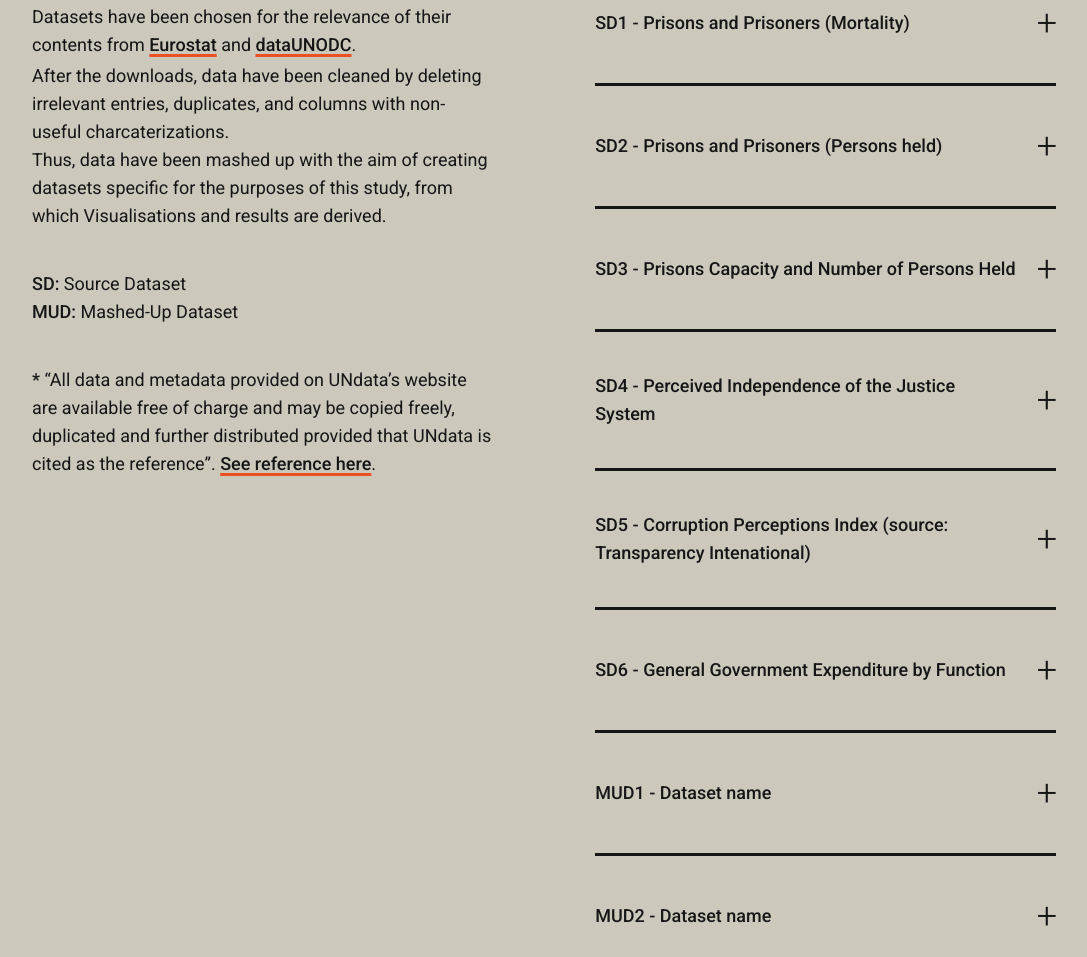
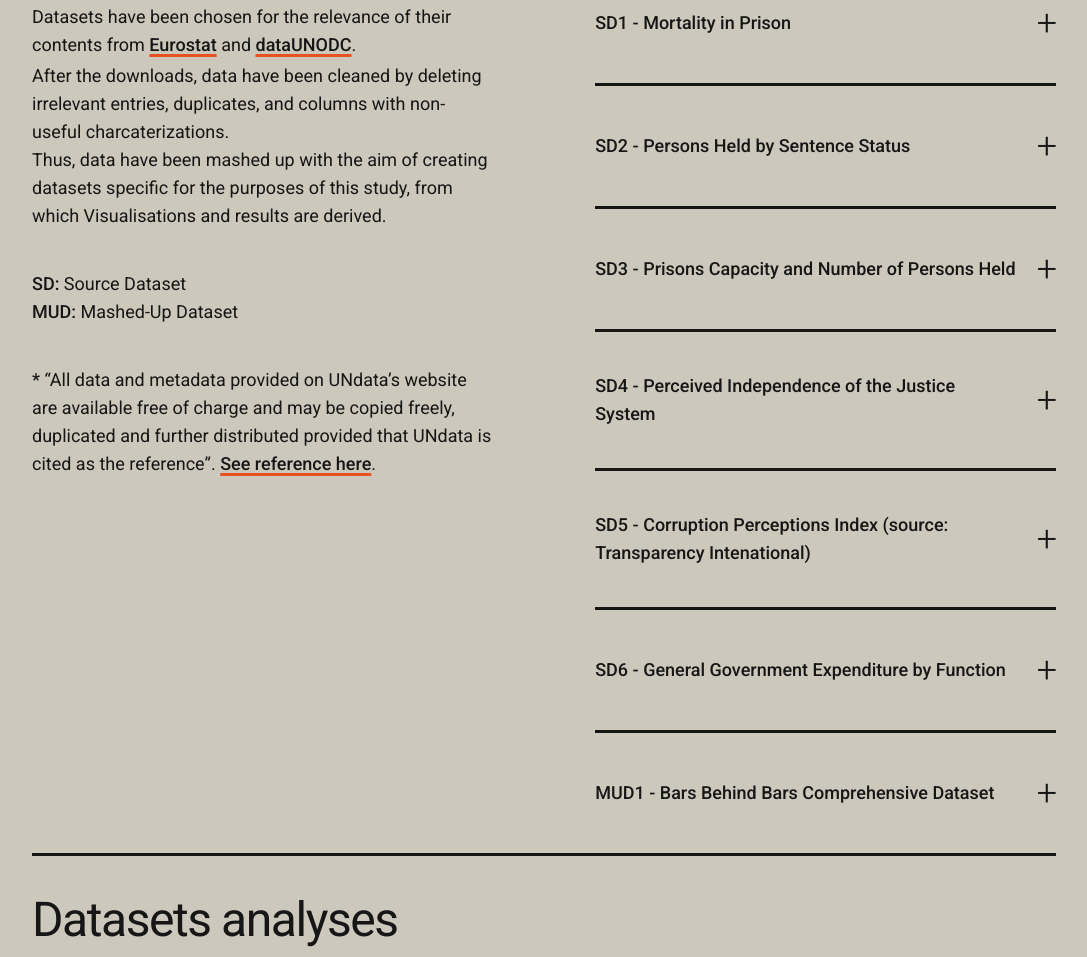
Before and after one commit to tommasobattisti/BarsBehindBars, a website: page index.html in a window 1280 px wide. Shown: the part 2195-3152 px from the top of the page, without its empty margins (96-1183 px from the left). Drawn offline with nearby package versions, Linux system fonts and the light colour scheme.

Commit message:
Update index.html

```diff
--- a/index.html
+++ b/index.html
@@ -163,7 +163,7 @@
                 <div id="datasets-right-block" class="w-full md:w-[45%]">
                     <div class="prison-padding-bottom prison-border-bottom">
                         <div id="sd1-toggle-btn" class="cursor-pointer flex items-center justify-between ">
-                            <p class="paragraph keyword pr-5">SD1 - Prisons and Prisoners (Mortality)</p>
+                            <p class="paragraph keyword pr-5">SD1 - Mortality in Prison</p>
                             <p id="sd1-activation-icon" class="plus-icons font-light">+</p>
                         </div>
                         <div id="sd1-toggle-container" class="prison-padding-top hidden">
@@ -178,7 +178,7 @@
                     </div>
                     <div class="prison-padding-bottom prison-border-bottom">
                         <div id="sd2-toggle-btn" class="cursor-pointer flex items-center justify-between prison-padding-top">
-                            <p class="paragraph keyword pr-5">SD2 - Prisons and Prisoners (Persons held)</p>
+                            <p class="paragraph keyword pr-5">SD2 - Persons Held by Sentence Status</p>
                             <p id="sd2-activation-icon" class="plus-icons font-light">+</p>
                         </div>
                         <div id="sd2-toggle-container" class="prison-padding-top hidden">
@@ -251,16 +251,19 @@
                             <p class="paragraph"><span class="keyword">License:</span> CC BY 4.0</p>
                         </div>
                     </div>
-                    <div class="prison-padding-bottom prison-border-bottom">
+                    <div>
                         <div id="mud1-toggle-btn" class="cursor-pointer flex items-center justify-between prison-padding-top">
-                            <p class="paragraph keyword pr-5">MUD1 - Dataset name</p>
+                            <p class="paragraph keyword pr-5">MUD1 - Bars Behind Bars Comprehensive Dataset</p>
                             <p id="mud1-activation-icon" class="plus-icons font-light">+</p>
                         </div>
-                    </div>
-                    <div>
-                        <div id="mud2-toggle-btn" class="cursor-pointer flex items-center justify-between prison-padding-top">
-                            <p class="paragraph keyword pr-5">MUD2 - Dataset name</p>
-                            <p id="mud2-activation-icon" class="plus-icons font-light">+</p>
+                        <div id="mud1-toggle-container" class="prison-padding-top hidden">
+                            <p class="paragraph"><span class="keyword">Id:</span> MUD1</p>
+                            <p class="paragraph"><span class="keyword">Last update:</span> April 15, 2023</p>
+                            <p class="paragraph"><span class="keyword">Metadata:</span> provided</p>
+                            <p class="paragraph"><span class="keyword">Format:</span> .json</p>
+                            <p class="paragraph"><span class="keyword">URI:</span> <a class="in-text-a" href="https://github.com/Prisoner-s-Dilemma/OpenAccess-DigitalEthics-ProjectMaterial/blob/main/final%20data%20/all%20countries.json" target="_blank"> MUD1 - URI</a></p>
+                            <p class="paragraph"><span class="keyword">License:</span> CC BY 4.0</p>
+                            <p class="paragraph"><a class="in-text-a" href="" download="">Download</a></p>
                         </div>
                     </div>
                 </div>
```
